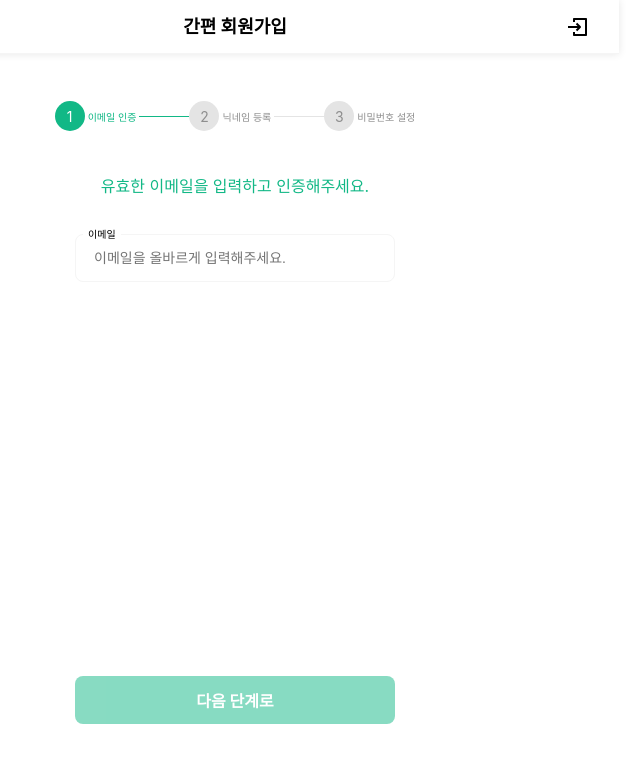
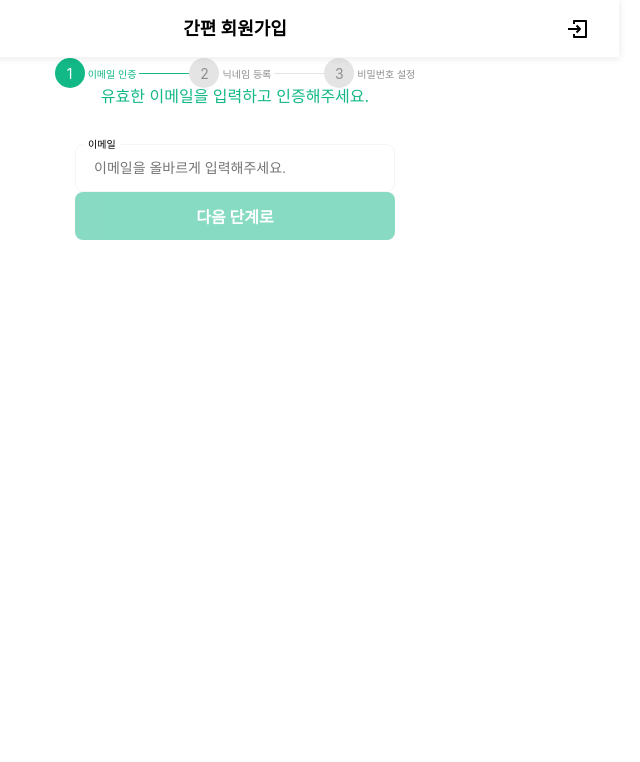
Before and after one commit to MyTumblerDiary/MTD-front, a Next.js app: page /signup in a window 1280 px wide. Shown: the top 762 px of the page, without its empty margins (149-789 px from the left). Built offline with nearby package versions, Linux system fonts and the light colour scheme.

Commit message:
fix: layout 버그 수정

```diff
--- a/src/components/Layout/BottomNavigator/BottomNavigator.style.ts
+++ b/src/components/Layout/BottomNavigator/BottomNavigator.style.ts
@@ -13,6 +13,7 @@ export const NavigatorContainer = styled.nav`
   width: 100%;
   max-width: ${theme.maxWidth};
   border-top: 1px solid ${theme.color.g300};
+  background-color: #ffffff;
 
   display: flex;
   align-items: center;
--- a/src/components/Layout/Layout.style.ts
+++ b/src/components/Layout/Layout.style.ts
@@ -7,12 +7,14 @@ interface MainProps {
 
 export const LayoutContainer = styled.div`
   max-width: ${theme.maxWidth};
-  height: 100vh;
+  min-height: 100vh;
 `;
 
 export const Main = styled.main<MainProps>`
-  height: ${({ hasBottomNavigator }) =>
+  min-height: ${({ hasBottomNavigator }) =>
     hasBottomNavigator
       ? `calc(100vh - ${theme.bottomNavigatorHeight})`
       : '100vh'};
+  padding-bottom: ${({ hasBottomNavigator }) =>
+    hasBottomNavigator ? `${theme.bottomNavigatorHeight}` : '0px'};
 `;
```
